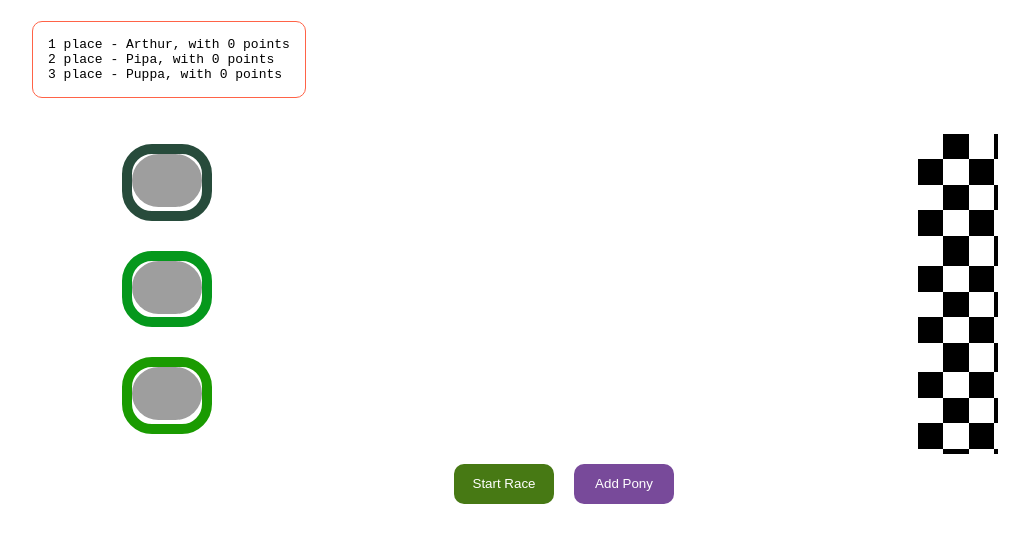
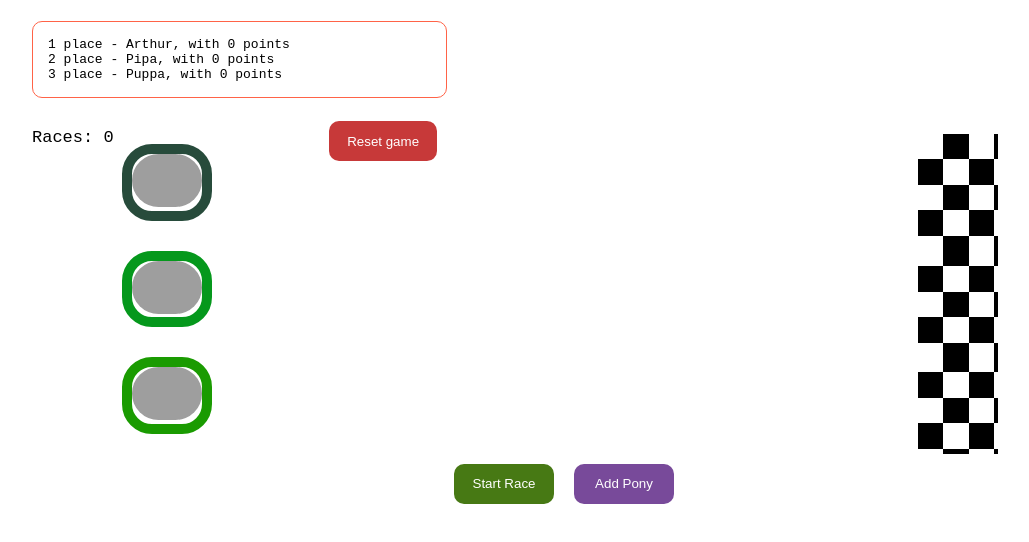
Before and after one commit to ychernetsov/pr2, an Angular app: page / in a window 1280 px wide. Shown: the top 542 px of the page, without its empty margins (76-1105 px from the left). Built offline with nearby package versions, Linux system fonts and the light colour scheme; grey boxes are pictures that could not be loaded.

Commit message:
add race count and reset game

```diff
--- a/src/app/race.service.ts
+++ b/src/app/race.service.ts
@@ -50,4 +50,10 @@ export class RaceService {
       return b.scores  - a.scores;
     });
   }
+
+  resetScores() {
+    this.races.forEach(val => {
+      val.scores = 0;
+    });
+  }
 }
--- a/src/app/races/races.component.html
+++ b/src/app/races/races.component.html
@@ -11,4 +11,4 @@
               (raceStarted)="racesAreStarted($event)"
               (newRace)="toStartPos($event)">
 </app-controls>
-<app-show-information [raceLength]="raceLength"></app-show-information>
+<app-show-information [event]="racesStartedEvent" [raceLength]="raceLength"></app-show-information>
--- a/src/app/races/show-information/show-information.component.css
+++ b/src/app/races/show-information/show-information.component.css
@@ -1,3 +1,8 @@
+.show-scores {
+    display: flex;
+    flex-wrap: wrap;
+    width: 415px;
+}
 .show-notification {
     position: relative;
     margin: 50% 100%;
@@ -12,8 +17,32 @@
     border-radius: 10px;
     padding-inline-start: 0;
     padding: 15px;
+    width: 100%;
 }
 
 .score-list li {
     list-style: none;
 }
+.btn {
+    display: block;
+    width: 100px;
+    height: 40px;
+    border-radius: 10px;
+    border: none;
+    color: #fff;
+    margin: 10px;
+    opacity: 1;
+    cursor: pointer;
+}
+.btn:disabled {
+    background-color: grey!important;
+    opacity: .7;
+}
+.btn.cancel {
+    background-color: #c73939;
+    flex: 1;
+}
+p.race-count {
+    flex: 3;
+    font-size: 17px;
+}
--- a/src/app/races/show-information/show-information.component.html
+++ b/src/app/races/show-information/show-information.component.html
@@ -2,5 +2,6 @@
   <ul class="score-list">
     <li *ngFor="let race of races; let i = index">{{i+1}} place - {{race.name}}, with {{race.scores}} points</li>
   </ul>
+  <p class="race-count">Races: {{ raceCount }}</p> <button (click)="reset()" class="btn cancel" >Reset game</button>
 </div>
 <div *ngIf="raceLength < 2" class="show-notification">Race Can't start with less than 2 Ponies</div>
--- a/src/app/races/show-information/show-information.component.ts
+++ b/src/app/races/show-information/show-information.component.ts
@@ -1,4 +1,4 @@
-import { Component, OnInit, Input } from '@angular/core';
+import { Component, OnInit, Input, OnChanges, SimpleChanges } from '@angular/core';
 import { RaceService } from 'src/app/race.service';
 import { RaceModel } from 'src/app/race.model';
 import { Subscription } from 'rxjs';
@@ -8,9 +8,11 @@ import { Subscription } from 'rxjs';
   templateUrl: './show-information.component.html',
   styleUrls: ['./show-information.component.css']
 })
-export class ShowInformationComponent implements OnInit {
+export class ShowInformationComponent implements OnInit, OnChanges {
   @Input() raceLength: number;
+  @Input() event:any;
   races: RaceModel[];
+  raceCount: number = 0;
 
   private subscription: Subscription
   constructor(private raceService: RaceService) { }
@@ -25,4 +27,12 @@ export class ShowInformationComponent implements OnInit {
     )
   }
 
+  ngOnChanges(changes: SimpleChanges) {
+    if(changes.event && changes.event.currentValue) this.raceCount++
+  }
+
+  reset() {
+    this.raceService.resetScores();
+    this.raceCount = 0;
+  }
 }
```
